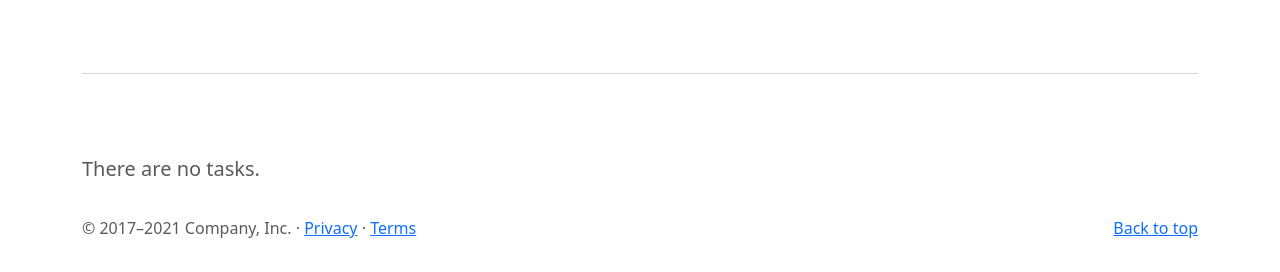
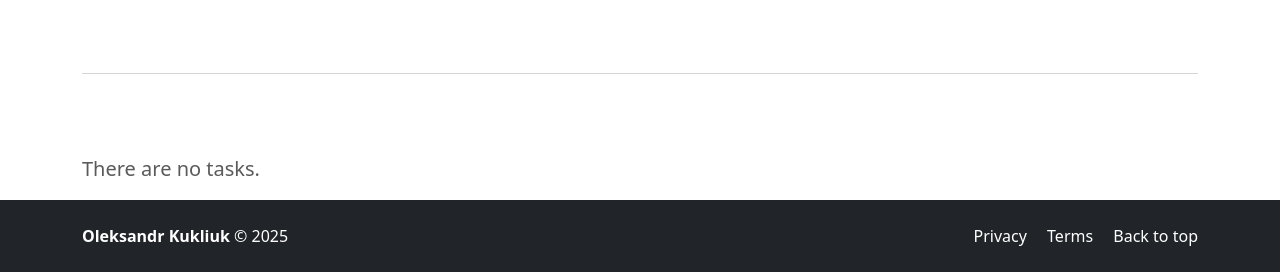
Before and after one commit to KLUZOO/py_taskhub, a Django app: page / in a window 1280 px wide. Shown: the part 599-871 px from the top of the page. Run offline with Django 5.2, Linux system fonts and the light colour scheme; some libraries are stand-ins or nearby versions.

Commit message:
Ñmde some small improvements to the main page

```diff
--- a/templates/base.html
+++ b/templates/base.html
@@ -74,9 +74,17 @@
 </main>
 
 <!-- FOOTER -->
-<footer class="container py-3 mt-auto">
-  <p class="float-end"><a href="#">Back to top</a></p>
-  <p>&copy; 2017–2021 Company, Inc. &middot; <a href="#">Privacy</a> &middot; <a href="#">Terms</a></p>
+<footer class="bg-dark text-white py-4 mt-auto">
+  <div class="container d-flex flex-column flex-md-row justify-content-between align-items-center">
+    <div class="mb-3 mb-md-0 text-center text-md-start">
+      <strong>Oleksandr Kukliuk</strong> &copy; 2025
+    </div>
+    <div class="text-center text-md-end">
+      <a href="#" class="text-white text-decoration-none me-3">Privacy</a>
+      <a href="#" class="text-white text-decoration-none me-3">Terms</a>
+      <a href="#" class="text-white text-decoration-none">Back to top</a>
+    </div>
+  </div>
 </footer>
 
 
--- a/templates/tasks/index.html
+++ b/templates/tasks/index.html
@@ -108,4 +108,5 @@
     <p class="lead">There are no tasks.</p>
   {% endfor %}
 
+
 {% endblock %}
```
